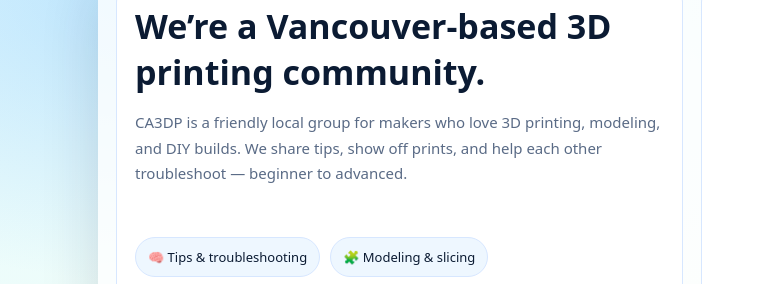
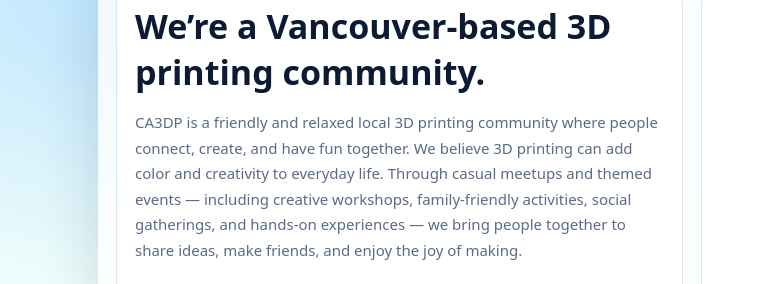
Before and after one commit to abocai81/abocai81.github.io, a plain HTML site: page index.html in a window 1280 px wide. Shown: the part 134-418 px from the top of the page, 0-768 px from the left. Drawn offline with Linux system fonts and the light colour scheme.

Commit message:
Update index.html

```diff
--- a/index.html
+++ b/index.html
@@ -190,8 +190,10 @@
       <div class="box">
         <div data-lang="en">
           <h1>We’re a Vancouver-based 3D printing community.</h1>
-          <p>CA3DP is a friendly local group for makers who love 3D printing, modeling, and DIY builds.
-              We share tips, show off prints, and help each other troubleshoot — beginner to advanced.</p>
+          <p>CA3DP is a friendly and relaxed local 3D printing community where people connect, create, and have fun together.
+            We believe 3D printing can add color and creativity to everyday life.
+            Through casual meetups and themed events — including creative workshops, family-friendly activities, social gatherings, and hands-on experiences —
+            we bring people together to share ideas, make friends, and enjoy the joy of making.</p>
           <div class="pill-row">
             <div class="pill">🧠 Tips & troubleshooting</div>
             <div class="pill">🧩 Modeling & slicing</div>
@@ -202,8 +204,8 @@
 
         <div data-lang="zh" class="hide">
           <h1>我们是温哥华的 3D 打印爱好者社群。</h1>
-          <p>CA3DP 是一个友好、轻松的本地 Maker 社群：3D 打印、建模、切片、DIY 制作、问题排查、作品分享都欢迎。
-              新手到进阶都能找到同好一起交流。</p>
+          <p>CA3DP 是一个友好、轻松的本地 3D 打印交友社群，欢迎所有对创意与动手制作感兴趣的朋友加入。我们希望通过 3D 打印，为日常生活增添更多色彩与乐趣。
+            社群将不定期举办创意手作、亲子互动、轻社交与娱乐体验等主题活动，让大家在轻松交流中认识朋友、分享灵感、一起创造。</p>
           <div class="pill-row">
             <div class="pill">🧠 经验分享与排错</div>
               <div class="pill">🧩 建模与切片交流</div>
```
